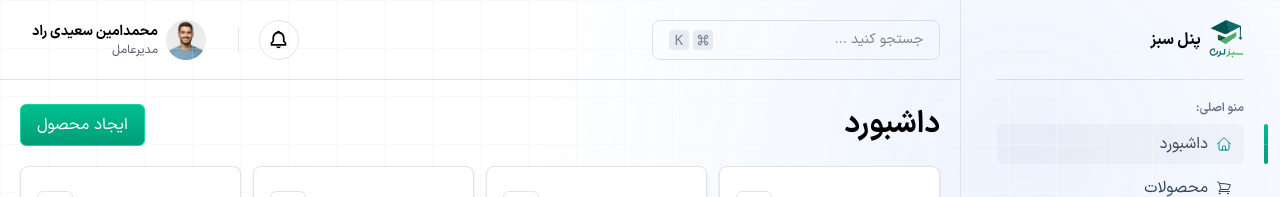
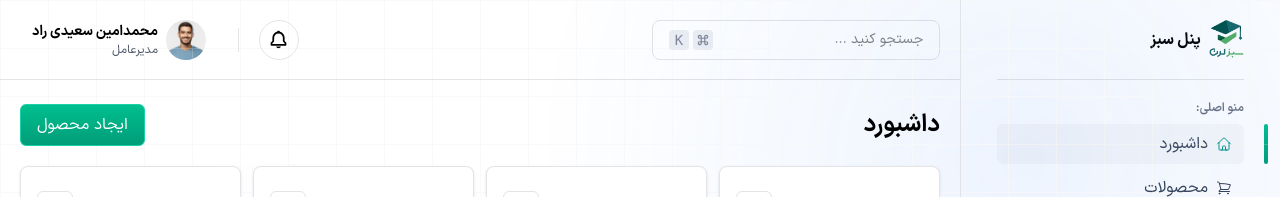
Before and after one commit to mohammaddadsetan/admin-dashboard, a React (Vite) app: page / in a window 1280 px wide. Shown: the top 197 px of the page. Built offline with nearby package versions, Linux system fonts and the light colour scheme.

Commit message:
refactor(titleElement): change font style

```diff
--- a/src/components/layout/main/dashboard/home/TitleElement.jsx
+++ b/src/components/layout/main/dashboard/home/TitleElement.jsx
@@ -3,9 +3,8 @@ import React from "react";
 function TitleElement({ title, buttons }) {
   return (
     <div className="flex items-center justify-between">
-      <p className="text-3xl font-bold">{title}</p>
-
-      <div>{buttons}</div>
+      <p className="text-2xl font-bold">{title}</p>
+      {buttons && <div>{buttons}</div>}
     </div>
   );
 }
```
